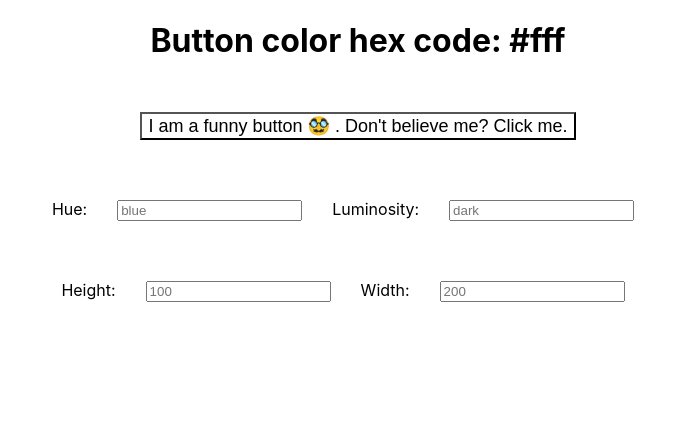
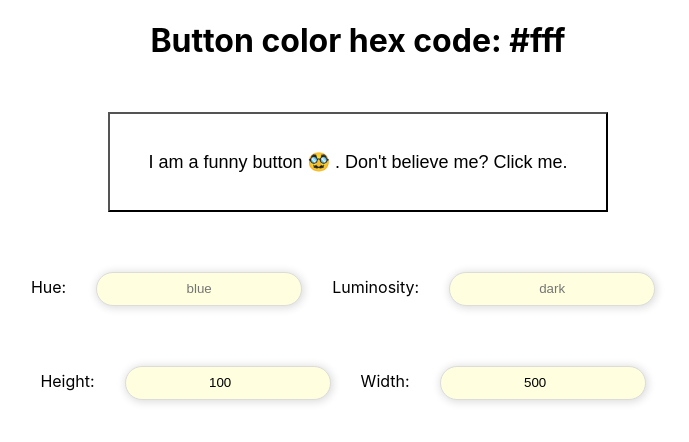
Before and after one commit to steiningerjakob/random-color-generator-react-app, a React (Create React App) app: page / in a window 1280 px wide. Shown: the top 442 px of the page, without its empty margins (282-971 px from the left). Built offline with nearby package versions, Linux system fonts and the light colour scheme.

Commit message:
Add CSS-in-JS style and refine code - ready for review

```diff
--- a/package.json
+++ b/package.json
@@ -3,7 +3,7 @@
   "version": "0.1.0",
   "private": true,
   "dependencies": {
-    "@emotion/css": "^11.1.3",
+    "@emotion/react": "^11.4.0",
     "@testing-library/jest-dom": "^5.11.4",
     "@testing-library/react": "^11.1.0",
     "@testing-library/user-event": "^12.1.10",
@@ -39,6 +39,7 @@
     ]
   },
   "devDependencies": {
+    "@next/eslint-plugin-next": "^10.2.1-canary.5",
     "@types/node": "^14.14.37",
     "@types/randomcolor": "^0.5.5",
     "@types/react": "^17.0.3",
@@ -47,7 +48,7 @@
     "@types/testing-library__user-event": "^4.2.0",
     "@typescript-eslint/eslint-plugin": "^4.21.0",
     "@typescript-eslint/parser": "^4.21.0",
-    "@upleveled/eslint-config-upleveled": "1.12.0",
+    "@upleveled/eslint-config-upleveled": "1.13.1",
     "babel-eslint": "^10.1.0",
     "eslint": "^7.23.0",
     "eslint-config-react-app": "^6.0.0",
--- a/src/App.js
+++ b/src/App.js
@@ -1,7 +1,17 @@
-import './App.css';
+/** @jsxImportSource @emotion/react */
+import { css } from '@emotion/react';
 import { useState } from 'react';
 import Button from './Button.js';
 import UserInputs from './UserInputs';
+
+// Style element via CSS-in-JS
+const defaultButtonStyle = css`
+  font-size: 18px;
+  background-color: #fff;
+  width: 300px;
+  height: 60px;
+  margin: 30px;
+`;
 
 function App() {
   // Initialize state variables
@@ -9,8 +19,8 @@ function App() {
   const [color, changeColor] = useState('#fff');
   const [customHue, setCustomHue] = useState('');
   const [customLuminosity, setCustomLuminosity] = useState('');
-  const [customHeight, setCustomHeight] = useState('100px');
-  const [customWidth, setCustomWidth] = useState('200px');
+  const [customHeight, setCustomHeight] = useState(100);
+  const [customWidth, setCustomWidth] = useState(500);
 
   return (
     <div
@@ -49,17 +59,9 @@ function App() {
 
       <div>
         {color !== '#fff' ? (
-          <button
-            style={{
-              backgroundColor: '#fff',
-              fontSize: '18px',
-              width: '200px',
-              height: '50px',
-              margin: '30px',
-            }}
-            onClick={() => changeColor('#fff')}
-          >
-            Back to default
+          <button css={defaultButtonStyle} onClick={() => changeColor('#fff')}>
+            I don't like all these colours.. <br />
+            Take me back to default!
           </button>
         ) : (
           ''
--- a/src/Button.js
+++ b/src/Button.js
@@ -1,5 +1,8 @@
+/** @jsxImportSource @emotion/react */
+import { css } from '@emotion/react';
 import randomColor from 'randomcolor';
 
+// Button component that passes random color state to parent via props destructuring
 function Button({
   color,
   changeColor,
@@ -8,16 +11,20 @@ function Button({
   customHeight,
   customWidth,
 }) {
+  // Style element via CSS-in-JS
+  const buttonStyle = css`
+    background-color: ${color};
+    transition: 2s;
+    font-size: 18px;
+    width: ${customWidth}px;
+    height: ${customHeight}px;
+    margin: 30px;
+  `;
+
   return (
     <button
-      style={{
-        backgroundColor: color,
-        transition: '2s',
-        fontSize: '18px',
-        width: `${customWidth}px`,
-        height: `${customHeight}px`,
-        margin: '30px',
-      }}
+      css={buttonStyle}
+      // Create random color hex or user-defined based on input in input elements
       onClick={() =>
         changeColor(
           randomColor({
--- a/src/UserInputs.js
+++ b/src/UserInputs.js
@@ -1,3 +1,20 @@
+/** @jsxImportSource @emotion/react */
+import { css } from '@emotion/react';
+
+// Style element via CSS-in-JS
+const inputStyles = css`
+  margin: 30px;
+  height: 30px;
+  width: 200px;
+  border-radius: 20px;
+  border: 1px solid #dcdcdc;
+  box-shadow: 1px 1px 8px 1px #dcdcdc;
+  background-color: lightyellow;
+  text-align: center;
+`;
+
+// Capture user input on hue, luminosity, height and width, and change variable state accordingly
+// Pass state to other components via destructured props
 function UserInputs({
   customHue,
   setCustomHue,
@@ -19,9 +36,7 @@ function UserInputs({
           onChange={(event) => {
             setCustomHue(event.currentTarget.value);
           }}
-          style={{
-            margin: '30px',
-          }}
+          css={inputStyles}
         />
       </label>
 
@@ -34,9 +49,7 @@ function UserInputs({
           onChange={(event) => {
             setCustomLuminosity(event.currentTarget.value);
           }}
-          style={{
-            margin: '30px',
-          }}
+          css={inputStyles}
         />
       </label>
 
@@ -52,9 +65,7 @@ function UserInputs({
           onChange={(event) => {
             setCustomHeight(event.currentTarget.value);
           }}
-          style={{
-            margin: '30px',
-          }}
+          css={inputStyles}
         />
       </label>
 
@@ -68,9 +79,7 @@ function UserInputs({
           onChange={(event) => {
             setCustomWidth(event.currentTarget.value);
           }}
-          style={{
-            margin: '30px',
-          }}
+          css={inputStyles}
         />
       </label>
     </div>
```
Also changed, not shown: tsconfig.json (+7 -1 lines), 2 other files (tests, documents, lock files or other folders).
